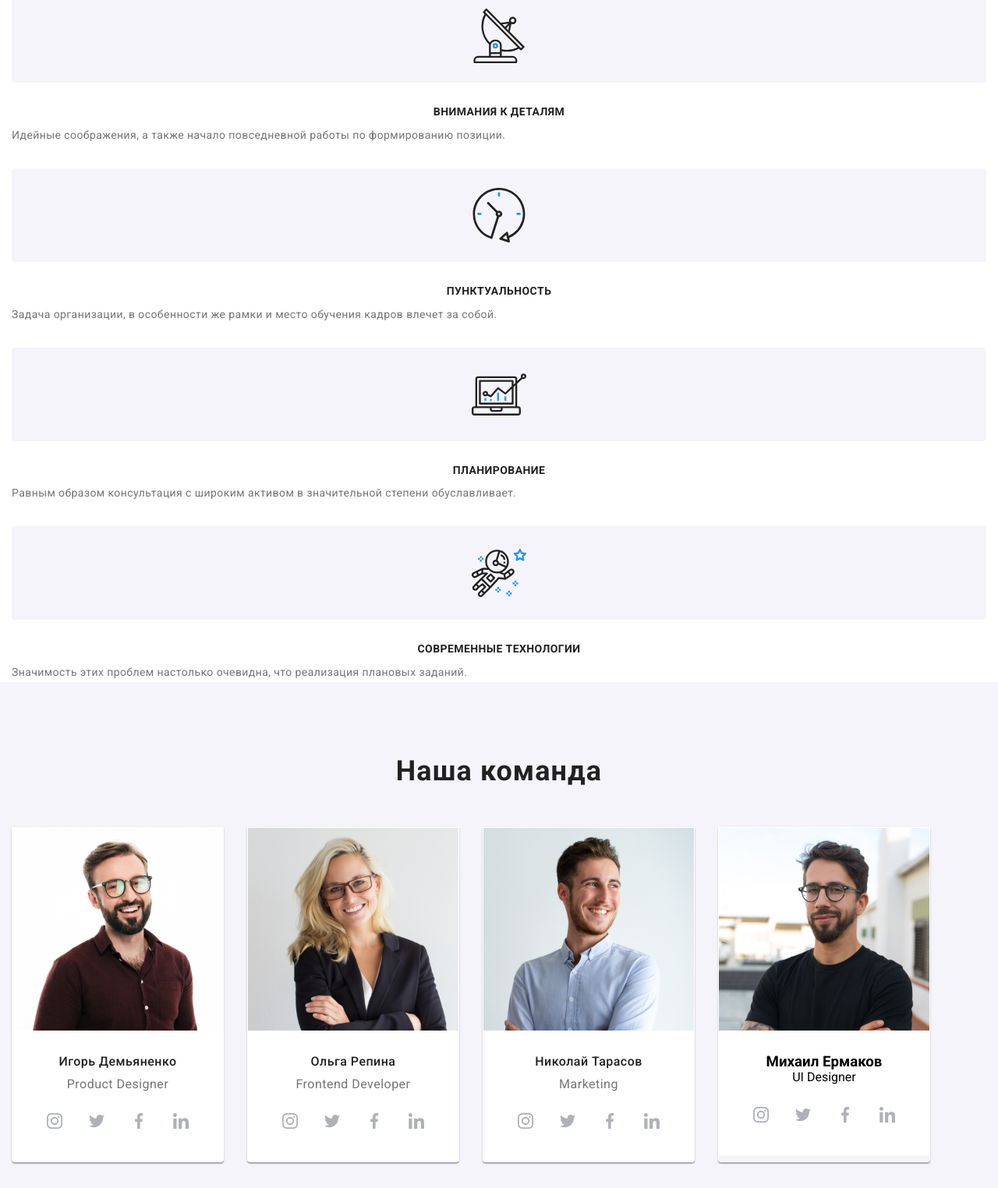
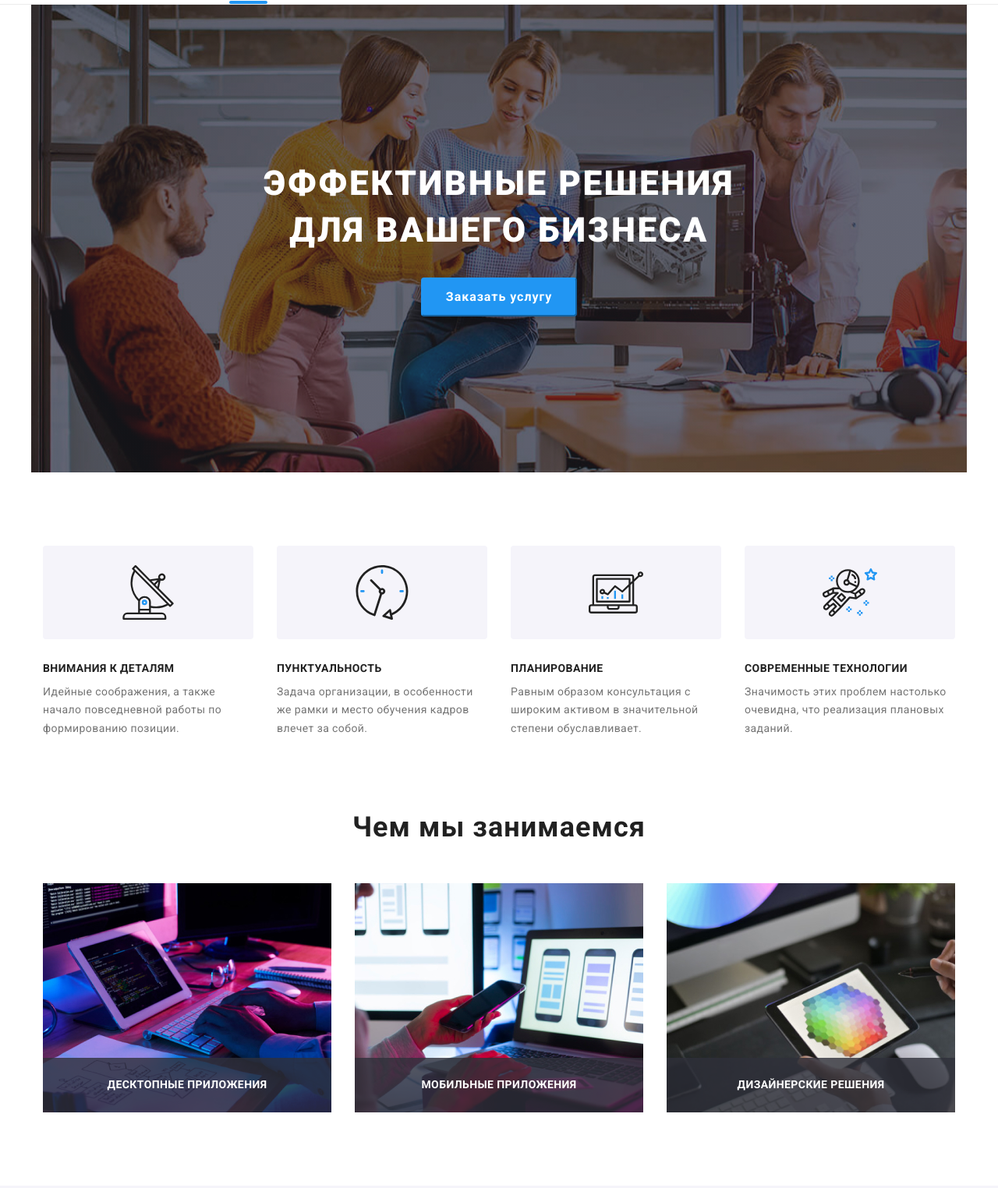
Before and after one commit to alarvt/goit-markup-hw-078, a plain HTML site: page index.html in a window 1280 px wide. Shown: the part 74-1598 px from the top of the page at 78% size. Drawn offline with nearby package versions, Linux system fonts and the light colour scheme.

Commit message:
ДЗ-8.1

```diff
--- a/index.html
+++ b/index.html
@@ -15,7 +15,7 @@
 
 </head>
 <body>
- <!--    <header class="header">
+    <header class="header">
         <div class="conteiner">
             <a class="logo-web list" href="index.html">Web<span class="logo-studio">Studio</span> </a>
             <nav class="header-nav">
@@ -40,15 +40,15 @@
                         </svg>+38 050 668 68 45</a></li>
             </ul>
         </div>
-    </header> -->
+    </header>
 
     <main>
-<!--         <section class="slogan">
+        <section class="slogan">
             <div class="conteiner">
                  <h1 class="slogan-title">Эффективные решения <br> для вашего бизнеса</h1>
                  <button type="button" class="slogan-text" data-modal-open>Заказать услугу</button>
             </div>
-        </section> -->
+        </section>
 
         <section class="subtitle">
             <div class="conteiner">
@@ -94,7 +94,7 @@
 
         </section>
 
-<!--         <section class="subject">
+        <section class="subject">
             <div class="conteiner">
                 <h2 class="subject__title">Чем мы занимаемся</h2>
                 <ul class="subject__list list">
@@ -112,7 +112,7 @@
                     </li>
                 </ul>
             </div>
-        </section> -->
+        </section>
 
         <section class="team">
             <div class="conteiner">
@@ -258,7 +258,7 @@
             </div>
         </section>
 
-<!--         <section class="regular-clients">
+        <section class="regular-clients">
             <div class="conteiner">
                 <h2 class="regular-clients-title">Постоянные клиенты</h2>
                 <ul class="regular-clients-list list">
@@ -301,10 +301,10 @@
 
 
             </div>
-        </section> -->
+        </section>
     </main>
 
-<!--     <footer class="footer">
+    <footer class="footer">
         <div class="conteiner">
             <div class="logo">
                 <a class="logo__web list" href="index.html">Web<span class="logo__studio">Studio</span> </a>
@@ -361,7 +361,7 @@
                     </button>
              </div>
         </div>
-    </footer> -->
+    </footer>
 
     <div class="backdrop is-hidden" data-modal>
         <div class="modal modal-close-black">
--- a/sass/base/_reset.scss
+++ b/sass/base/_reset.scss
@@ -13,3 +13,10 @@ ul {
     margin: 0;
     padding: 0;
 }
+
+img {
+    display: block;
+    max-width: 100%;
+    width: 100%;
+    height: auto;
+}
--- a/sass/components/_conteiner.scss
+++ b/sass/components/_conteiner.scss
@@ -4,10 +4,13 @@
     padding-left: 15px;
     margin-left: auto;
     margin-right: auto;
-    @media screen and (min-widht: 480px) {
+    @media screen and (min-width: 480px) {
         max-width: 480px;
     }
-    @media screen and (min-widht: 768px) {
+    @media screen and (min-width: 768px) {
         max-width: 768px;
     }
+    @media screen and (min-width: 1200px) {
+        max-width: 1200px;
+    }
 }
--- a/sass/layout/_regular-clients.scss
+++ b/sass/layout/_regular-clients.scss
@@ -1,6 +1,14 @@
 .regular-clients {
-    padding-top: 94px;
-    padding-bottom: 94px;
+    padding-top: 60px;
+    padding-bottom: 60px;
+    @media screen and (min-width: 768px) {
+        padding-top: 60px;
+        padding-bottom: 60px;
+    }
+    @media screen and (min-width: 1200px) {
+        padding-top: 94px;
+        padding-bottom: 94px;
+    }
 
 &-title {
     font-weight: 700;
@@ -12,12 +20,22 @@
 }
 &-list {
     display: flex;
+    flex-wrap: wrap;
     justify-content: center;
     gap: 30px;
  }
  &-item {
-    width: 170px;
+    width: calc((100% - 30px) / 2);
     height: 92px;
+    @media screen and (min-width: 768px) {
+        max-width: 768px;
+        width: calc((100% - 60px) / 3);
+    }
+    @media screen and (min-width: 1200px) {
+        max-width: 1200px;
+        width: calc((100% - 150px) / 6);
+    }
+
 }
 
 &-link {
--- a/sass/layout/_sectoin-slogan.scss
+++ b/sass/layout/_sectoin-slogan.scss
@@ -3,20 +3,35 @@
          rgba(47, 48, 58, 0.4),
          rgba(47, 48, 58, 0.4)),
     url(../images/Slogan.jpg);
-    max-width: 1600px;
+    max-width: 100%;
     margin: auto;
     padding-top: 200px;
     padding-bottom: 200px;
+    @media screen and (min-width: 768px) {
+        max-width: 768px;
+    }
+    @media screen and (min-width: 1200px) {
+        max-width: 1200px;
+    }
 
 &-title {
     font-weight: 900;
-    font-size: 44px;
-    line-height: 1.36;
+    font-size: 26px;
+    line-height: 1.62;
     text-align: center;
     letter-spacing: 0.06em;
     text-transform: uppercase;
     color: #FFFFFF;
     margin-bottom: 30px;
+
+    @media screen and (min-width: 768px) {
+        font-size: 26px;
+        line-height: 1.62;
+    }
+    @media screen and (min-width: 1200px) {
+        font-size: 44px;
+        line-height: 1.36;
+    }
 }
 
 &-text {
--- a/sass/layout/_subject.scss
+++ b/sass/layout/_subject.scss
@@ -2,10 +2,16 @@
     background: var(--main-general-color);
     padding-top: 94px;
     padding-bottom: 94px;
+    @media screen and (max-width: 1200px) {
+        display: none;
+    }
 
 &__list {
     display: flex;
     gap: 30px;
+    @media screen and (max-width: 1200px) {
+        display: none;
+    }
 }
 
 &__title {
@@ -13,10 +19,16 @@
     text-align: center;
     color:  var(--main-title-color);
     margin-bottom: 50px;
+    @media screen and (max-width: 1200px) {
+        display: none;
+    }
 }
 
 &__text {
     position: relative;
+    @media screen and (max-width: 1200px) {
+        display: none;
+    }
 }
 
 &__top-text {
@@ -30,11 +42,8 @@
     position: absolute;
     bottom: 0;
     padding-top: 27px;
+    @media screen and (max-width: 1200px) {
+        display: none;
+    }
 }
 }
-
-img {
-    display: block;
-    max-width: 100%;
-    height: auto;
-}
--- a/sass/layout/_subtitle.scss
+++ b/sass/layout/_subtitle.scss
@@ -1,6 +1,12 @@
 .subtitle {
     background: #FFFFFF;
     padding-top: 60px;
+    @media screen and (min-width: 768px) {
+        padding-top: 60px;
+    }
+    @media screen and (min-width: 1200px) {
+        padding-top: 94px;
+    }
 
 &-list {
     display: flex;
@@ -10,9 +16,13 @@
 
 &-items {
     width: 100%;
-    @media screen and (min-widht: 768px) {
+    @media screen and (min-width: 768px) {
         max-width: 768px;
-        width: calc((100%-30px)/2);
+        width: calc((100% - 30px) / 2);
+    }
+    @media screen and (min-width: 1200px) {
+        max-width: 1200px;
+        width: calc((100% - 90px) / 4);
     }
 }
 &-title {
@@ -23,6 +33,13 @@
     letter-spacing: 0.03em;
     color:  var(--main-title-color);
     text-align: center;
+
+    @media screen and (min-width: 768px) {
+        text-align: left;
+    }
+    @media screen and (min-width: 1200px) {
+        text-align: left;
+    }
 }
 
 &-text {
@@ -43,5 +60,12 @@
     border-radius: 4px;
     align-items: center;
     justify-content: center;
+    @media screen and (min-width: 768px) {
+        max-width: 768px;
+    }
+    @media screen and (min-width: 1200px) {
+        max-width: 1200px;
+    }
+
 }
 }
--- a/sass/layout/_team.scss
+++ b/sass/layout/_team.scss
@@ -1,8 +1,22 @@
 .team {
     background: #F5F4FA;
-    padding-top: 94px;
-    padding-bottom: 94px;
+    padding-top: 60px;
+    padding-bottom: 60px;
+    @media screen and (min-width: 768px) {
+        padding-top: 60px;
+        padding-bottom: 60px;
+    }
+    @media screen and (min-width: 1200px) {
+        padding-top: 94px;
+        padding-bottom: 94px;
+    }
 
+    &__title {
+        @include font (700, 36px, 1.16, 0.03em);
+        text-align: center;
+        color: var(--main-title-color);
+        margin-bottom: 50px;
+    }
 
     &__list {
         display: flex;
@@ -16,17 +30,15 @@
         border-radius: 0px 0px 4px 4px;
         box-shadow: 0px 1px 3px rgba(0, 0, 0, 0.12), 0px 1px 1px rgba(0, 0, 0, 0.14), 0px 2px 1px rgba(0, 0, 0, 0.2);
         width: 100%;
-        @media screen and (min-widht: 768px) {
+        @media screen and (min-width: 768px) {
             max-width: 768px;
-            width: calc((100%-30px)/2);
+            width: calc((100% - 30px) / 2);
+        }
+        @media screen and (min-width: 1200px) {
+            max-width: 1200px;
+            width: calc((100% - 90px) / 4);
         }
 
-        &__title {
-            @include font (700, 36px, 1.16, 0.03em);
-            text-align: center;
-            color: var(--main-title-color);
-            margin-bottom: 50px;
-        }
     }
     &__subtitle-text {
         padding-top: 30px;
```
Also changed, not shown: css/main.css, css/main.min.css, 2 other files.
